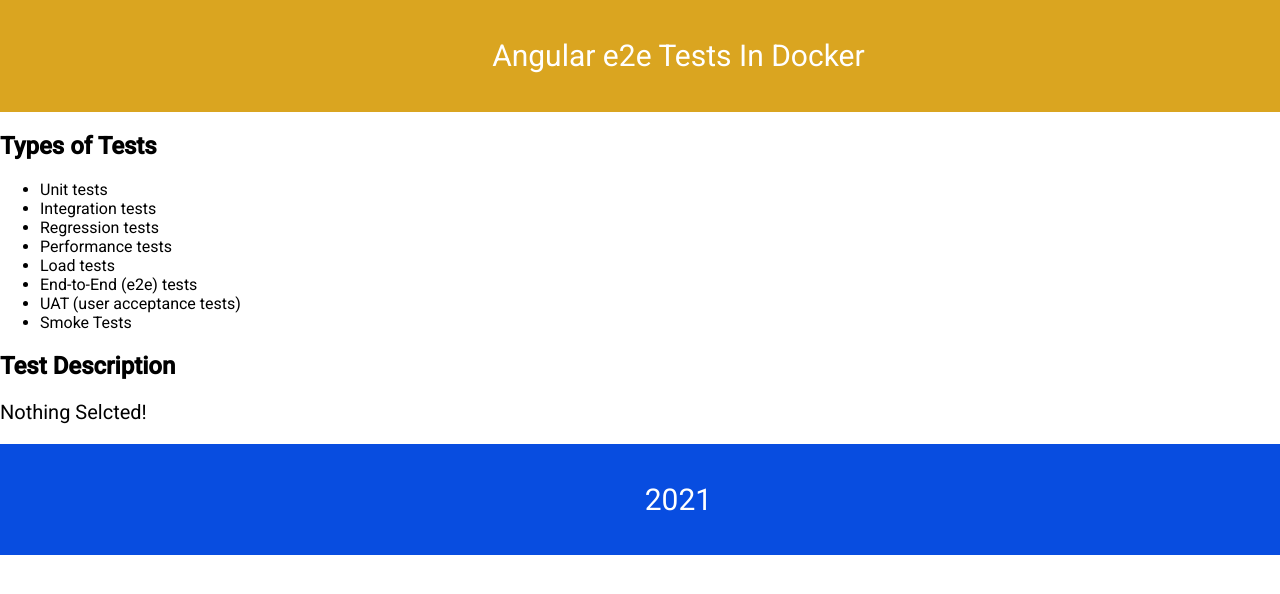
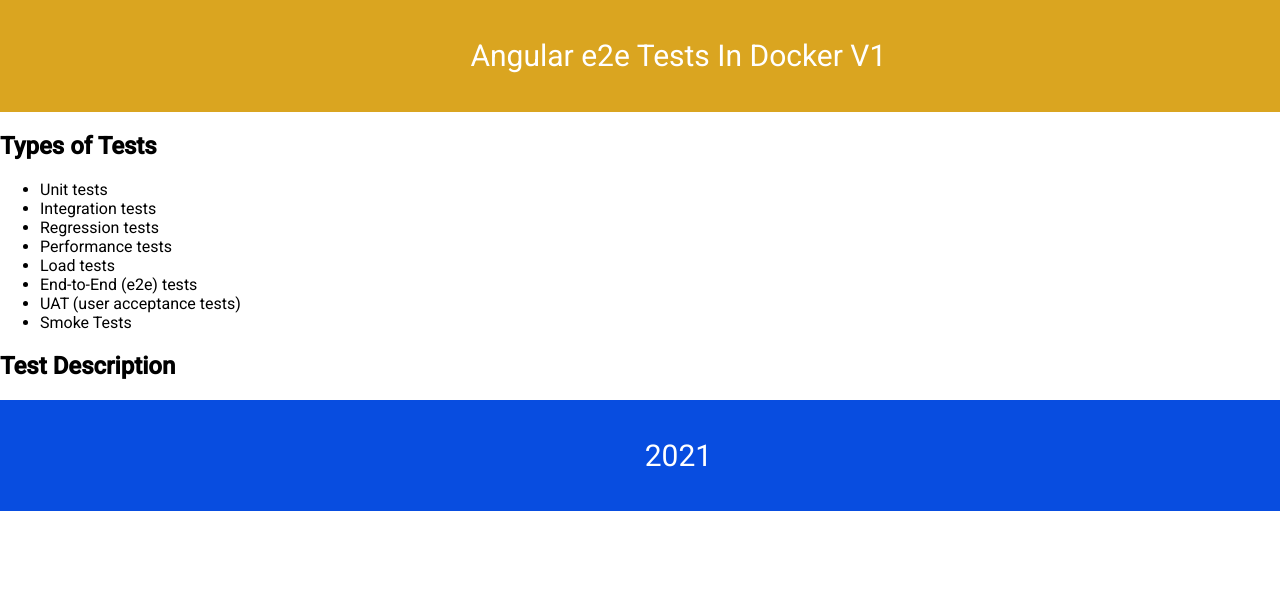
Before and after one commit to chrisiregbu/cloud-devops-capstone, an Angular app: page / in a window 1280 px wide. Shown: the top 594 px of the page. Built offline with nearby package versions, Linux system fonts and the light colour scheme.

Commit message:
Final update

```diff
--- a/Kubernetes.yml
+++ b/Kubernetes.yml
@@ -12,7 +12,7 @@
       app: clouddevops
   strategy:
     rollingUpdate:
-      maxSurge: 25%
+      maxSurge: 1
       maxUnavailable: 25%
     type: RollingUpdate
   template:
@@ -21,7 +21,7 @@
         app: clouddevops
     spec:
       containers:
-        - image: ciregbu/clouddevops:latest
+        - image: ciregbu/clouddevops:latest-v1
           imagePullPolicy: Always
           name: clouddevops
           ports:
@@ -31,7 +31,7 @@
 apiVersion: v1
 kind: Service
 metadata:
-  name: clouddevops
+  name: angular-sv
   labels:
     app: clouddevops
 spec:
--- a/src/app/dashboard/dashboard.component.ts
+++ b/src/app/dashboard/dashboard.component.ts
@@ -11,7 +11,7 @@
   constructor() { }
 
   testTypes: TestType[] = [];
-  testDescription: string = "Nothing Selcted!"
+  testDescription: string = ""
 
   ngOnInit() {
     this.testTypes = testTypes;
--- a/src/app/header/header.component.ts
+++ b/src/app/header/header.component.ts
@@ -9,7 +9,7 @@
 
   constructor() { }
 
-  title: string = 'Angular e2e Tests In Docker'
+  title: string = 'Angular e2e Tests In Docker V1'
 
   ngOnInit() {
   }
```
Also changed, not shown: 2 other files (tests, documents, lock files or other folders).
